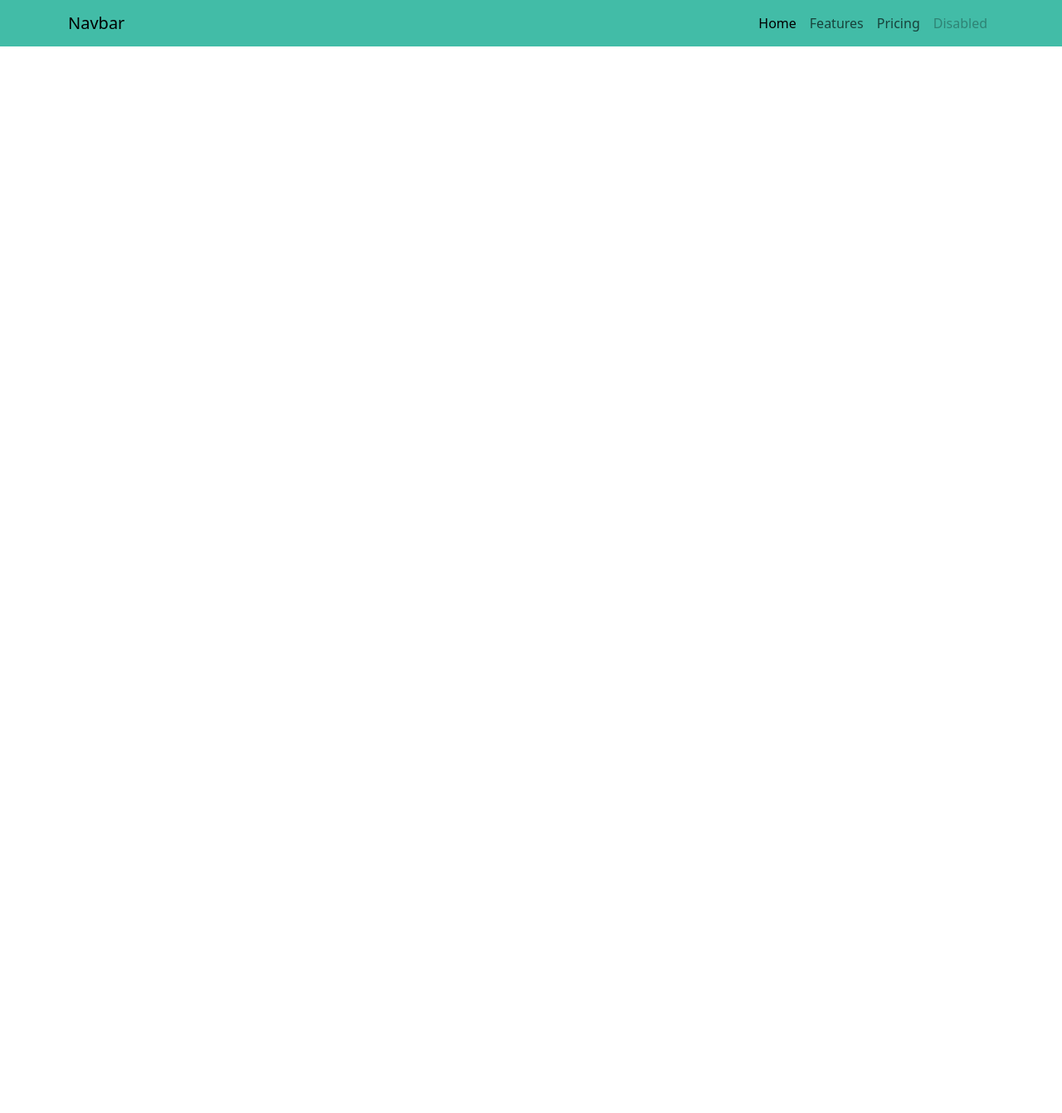
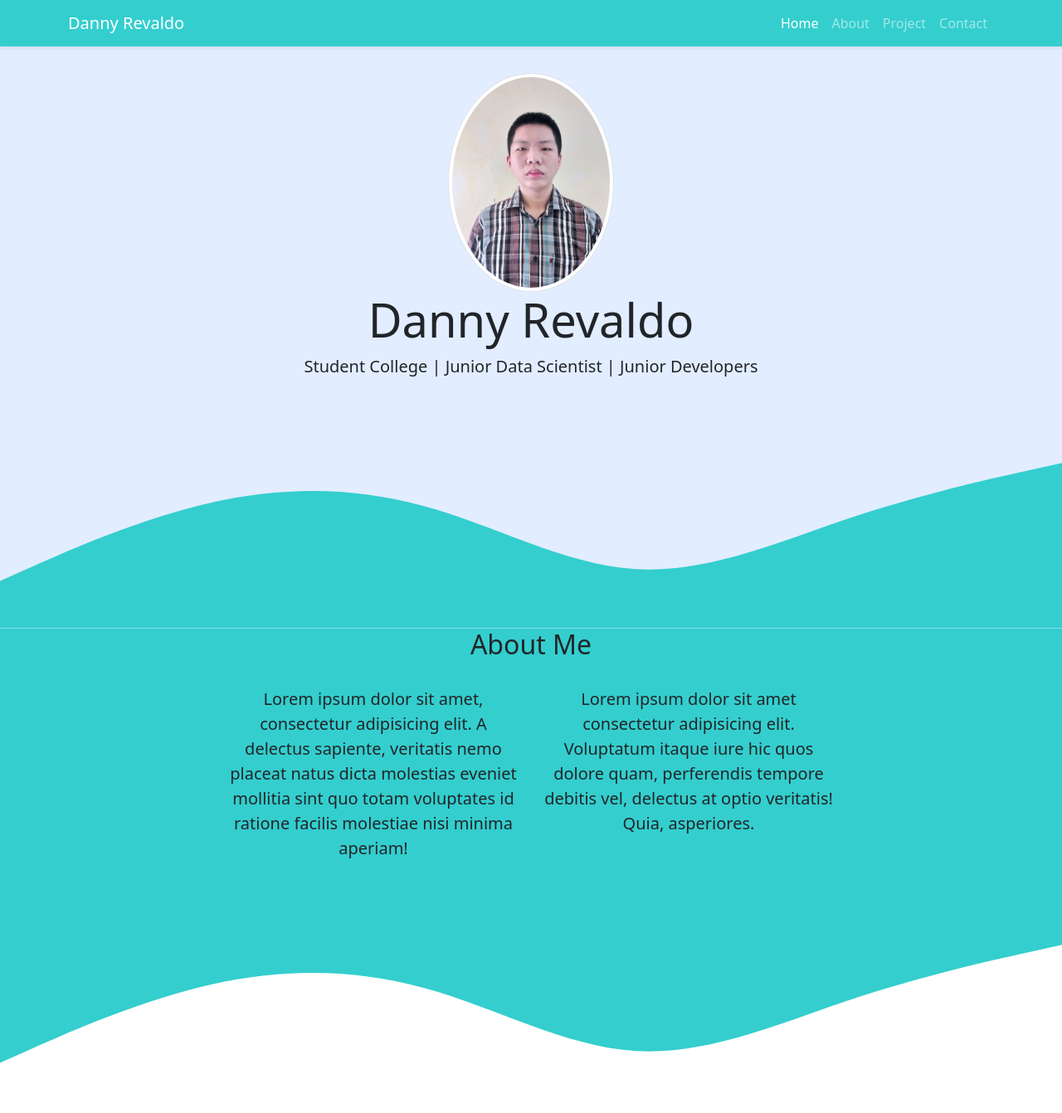
Before and after one commit to Deflotion/deflotion.github.io, a plain HTML site: page index.html in a window 1280 px wide. Shown: the top 1342 px of the page at 83% size. Before the commit the page ends 800 px from the top, so only its background shows below. Drawn offline with nearby package versions, Linux system fonts and the light colour scheme.

Commit message:
tambahan dicss dan beberapa code

```diff
--- a/index.html
+++ b/index.html
@@ -4,27 +4,101 @@
     <meta charset="utf-8" />
     <meta name="viewport" content="width=device-width, initial-scale=1" />
     <title>My Portfolio | Danny Revaldo</title>
-    <link href="https://cdn.jsdelivr.net/npm/bootstrap@5.3.0/dist/css/bootstrap.min.css" rel="stylesheet" integrity="sha384-9ndCyUaIbzAi2FUVXJi0CjmCapSmO7SnpJef0486qhLnuZ2cdeRhO02iuK6FUUVM" crossorigin="anonymous" />
+    <!-- Bootstrap CSS -->
+    <link
+      href="https://cdn.jsdelivr.net/npm/bootstrap@5.3.0/dist/css/bootstrap.min.css"
+      rel="stylesheet"
+      integrity="sha384-9ndCyUaIbzAi2FUVXJi0CjmCapSmO7SnpJef0486qhLnuZ2cdeRhO02iuK6FUUVM"
+      crossorigin="anonymous"
+    />
+
+    <!-- CSS Manual -->
+    <link rel="stylesheet" href="style.css" />
   </head>
   <body>
     <!-- Navbar -->
-    <nav class="navbar navbar-expand-lg" style="background-color: #10aa90c9;">
+    <nav class="navbar navbar-expand-lg navbar-dark shadow-sm" style="background-color: #34cece">
       <div class="container">
-        <a class="navbar-brand" href="#">Navbar</a>
-        <button class="navbar-toggler" type="button" data-bs-toggle="collapse" data-bs-target="#navbarNavAltMarkup" aria-controls="navbarNavAltMarkup" aria-expanded="false" aria-label="Toggle navigation">
+        <a class="navbar-brand" href="#">Danny Revaldo</a>
+        <button
+          class="navbar-toggler"
+          type="button"
+          data-bs-toggle="collapse"
+          data-bs-target="#navbarNavAltMarkup"
+          aria-controls="navbarNavAltMarkup"
+          aria-expanded="false"
+          aria-label="Toggle navigation"
+        >
           <span class="navbar-toggler-icon"></span>
         </button>
         <div class="collapse navbar-collapse" id="navbarNavAltMarkup">
           <div class="navbar-nav ms-auto">
             <a class="nav-link active" aria-current="page" href="#">Home</a>
-            <a class="nav-link" href="#">Features</a>
-            <a class="nav-link" href="#">Pricing</a>
-            <a class="nav-link disabled">Disabled</a>
+            <a class="nav-link" href="#">About</a>
+            <a class="nav-link" href="#">Project</a>
+            <a class="nav-link" href="#">Contact</a>
           </div>
         </div>
       </div>
     </nav>
     <!-- End Navbar -->
-    <script src="https://cdn.jsdelivr.net/npm/bootstrap@5.3.0/dist/js/bootstrap.bundle.min.js" integrity="sha384-geWF76RCwLtnZ8qwWowPQNguL3RmwHVBC9FhGdlKrxdiJJigb/j/68SIy3Te4Bkz" crossorigin="anonymous"></script>
+
+    <!-- Jumbotron -->
+    <section class="jumbotron text-center">
+      <img src="img/foto.jpeg" alt="Danny Revaldo" width="200" class="rounded-circle img-thumbnail" />
+      <h1 class="display-4">Danny Revaldo</h1>
+      <p class="lead">Student College | Junior Data Scientist | Junior Developers</p>
+      <svg xmlns="http://www.w3.org/2000/svg" viewBox="0 0 1440 320">
+        <path
+          fill="#34cece"
+          fill-opacity="1"
+          d="M0,256L48,234.7C96,213,192,171,288,149.3C384,128,480,128,576,154.7C672,181,768,235,864,240C960,245,1056,203,1152,170.7C1248,139,1344,117,1392,106.7L1440,96L1440,320L1392,320C1344,320,1248,320,1152,320C1056,320,960,320,864,320C768,320,672,320,576,320C480,320,384,320,288,320C192,320,96,320,48,320L0,320Z"
+        ></path>
+      </svg>
+    </section>
+    <!-- End Jumbotron -->
+
+    <!-- About -->
+    <section id="about" style="background-color: #34cece">
+      <div class="container">
+        <div class="row text-center mb-4">
+          <div class="col">
+            <div class="h2">About Me</div>
+          </div>
+        </div>
+        <div class="row justify-content-center fs-5 text-center">
+          <div class="col-4">
+            <p>
+              Lorem ipsum dolor sit amet, consectetur adipisicing elit. A delectus sapiente, veritatis nemo placeat natus dicta molestias eveniet mollitia sint quo totam voluptates
+              id ratione facilis molestiae nisi minima aperiam!
+            </p>
+          </div>
+          <div class="col-4">
+            <p>
+              Lorem ipsum dolor sit amet consectetur adipisicing elit. Voluptatum itaque iure hic quos dolore quam, perferendis tempore debitis vel, delectus at optio veritatis!
+              Quia, asperiores.
+            </p>
+          </div>
+        </div>
+      </div>
+    </section>
+    <svg xmlns="http://www.w3.org/2000/svg" viewBox="0 0 1440 320">
+      <path
+        fill="#34cece"
+        fill-opacity="1"
+        d="M0,256L48,234.7C96,213,192,171,288,149.3C384,128,480,128,576,154.7C672,181,768,235,864,240C960,245,1056,203,1152,170.7C1248,139,1344,117,1392,106.7L1440,96L1440,0L1392,0C1344,0,1248,0,1152,0C1056,0,960,0,864,0C768,0,672,0,576,0C480,0,384,0,288,0C192,0,96,0,48,0L0,0Z"
+      ></path>
+    </svg>
+    <!-- End About -->
+
+    <!-- Project -->
+    <section id="projects"></section>
+    <!-- End Project -->
+
+    <script
+      src="https://cdn.jsdelivr.net/npm/bootstrap@5.3.0/dist/js/bootstrap.bundle.min.js"
+      integrity="sha384-geWF76RCwLtnZ8qwWowPQNguL3RmwHVBC9FhGdlKrxdiJJigb/j/68SIy3Te4Bkz"
+      crossorigin="anonymous"
+    ></script>
   </body>
 </html>
--- /dev/null
+++ b/style.css
@@ -0,0 +1,7 @@
+body {
+  min-height: 2000px;
+}
+.jumbotron {
+  padding-top: 2rem;
+  background-color: #e2edff;
+}
```
Also changed, not shown: img/foto.jpeg (added).
